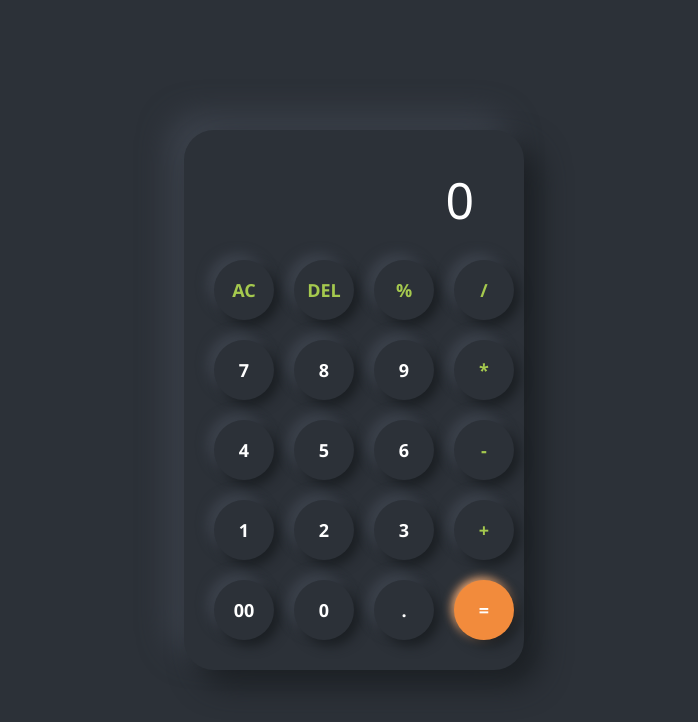
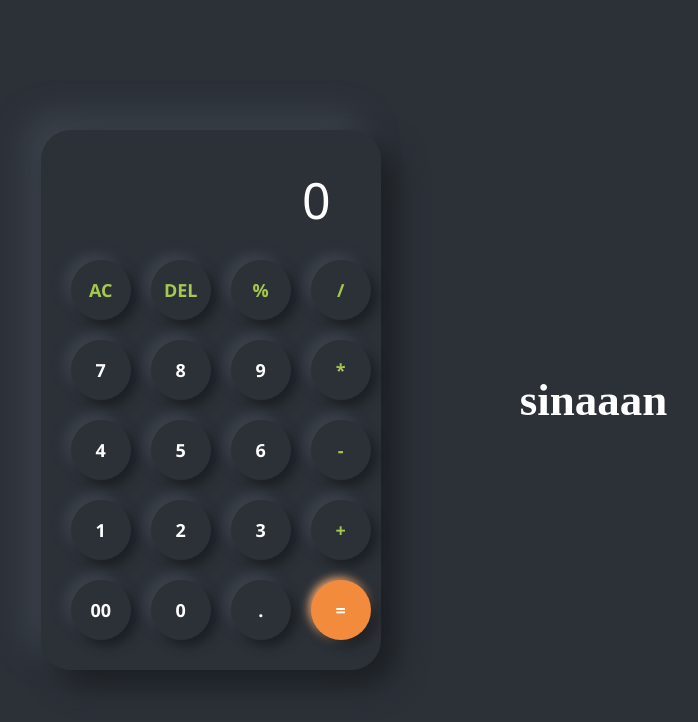
Before and after one commit to dhyanarikkady-dotcom/sinnnnnnn, a plain HTML site: page index.html in a window 1280 px wide. Shown: the whole page, without its empty margins (286-984 px from the left). Drawn offline with Linux system fonts and the light colour scheme.

Commit message:
Add files via upload

```diff
--- a/index.html
+++ b/index.html
@@ -3,7 +3,7 @@
 <head>
     <meta charset="UTF-8">
     <meta name="viewport" content="width=device-width, initial-scale=1.0">
-    <title>Neumorphic Calculator</title>
+    <title>sinan Calculator</title>
     <link rel="stylesheet" href="style.css">
 </head>
 <body>
@@ -39,6 +39,7 @@
             <button class="btn btn-orange">=</button>
         </div>
     </div>
+    <h1 class="sinname">sinaaan</h1>
      <script src="script.js"></script>
 
 </body>
--- a/style.css
+++ b/style.css
@@ -85,3 +85,10 @@ body {
     box-shadow: inset 4px 4px 8px #a65b18,
                 inset -4px -4px 8px #ffb37a;
 }
+.sinname{
+    margin-left: 139px;
+    color: white;
+    font-size: 45px;
+    font-family: auto;
+    font-weight: bold;
+}
```
